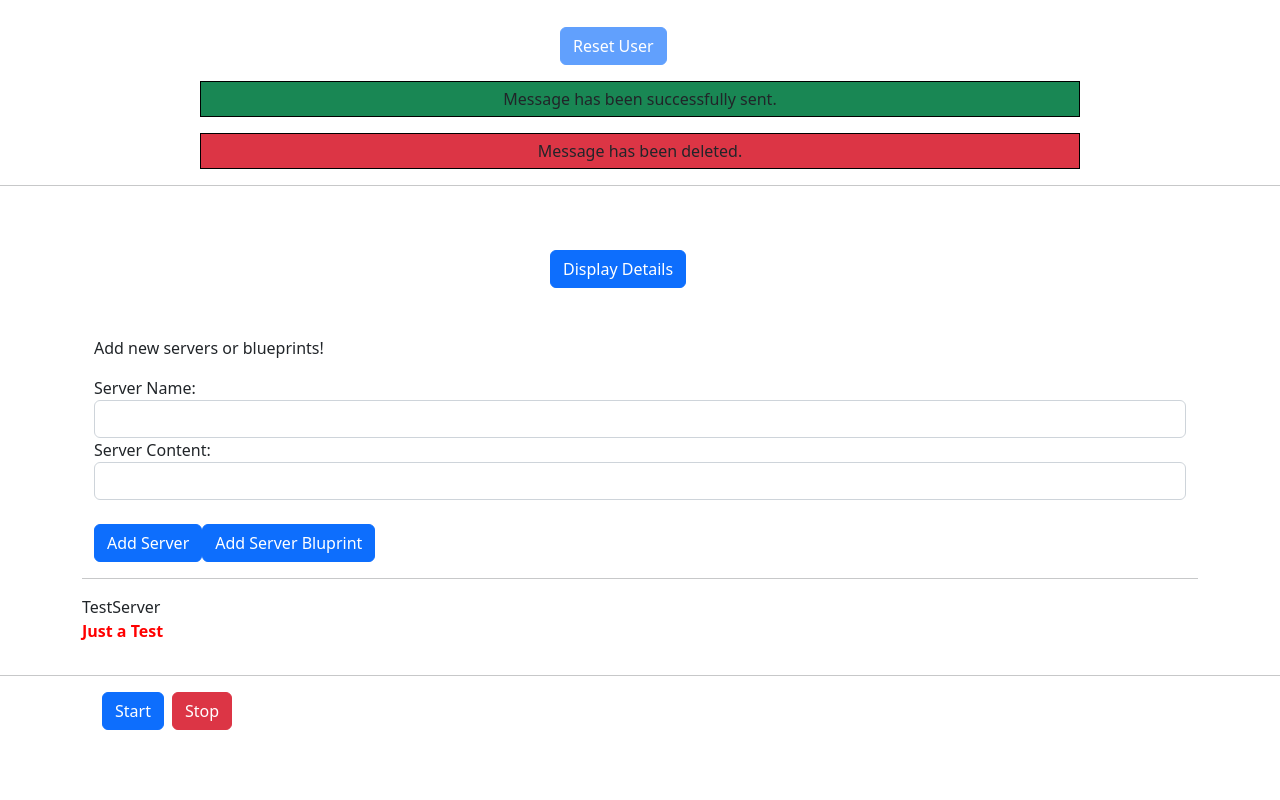
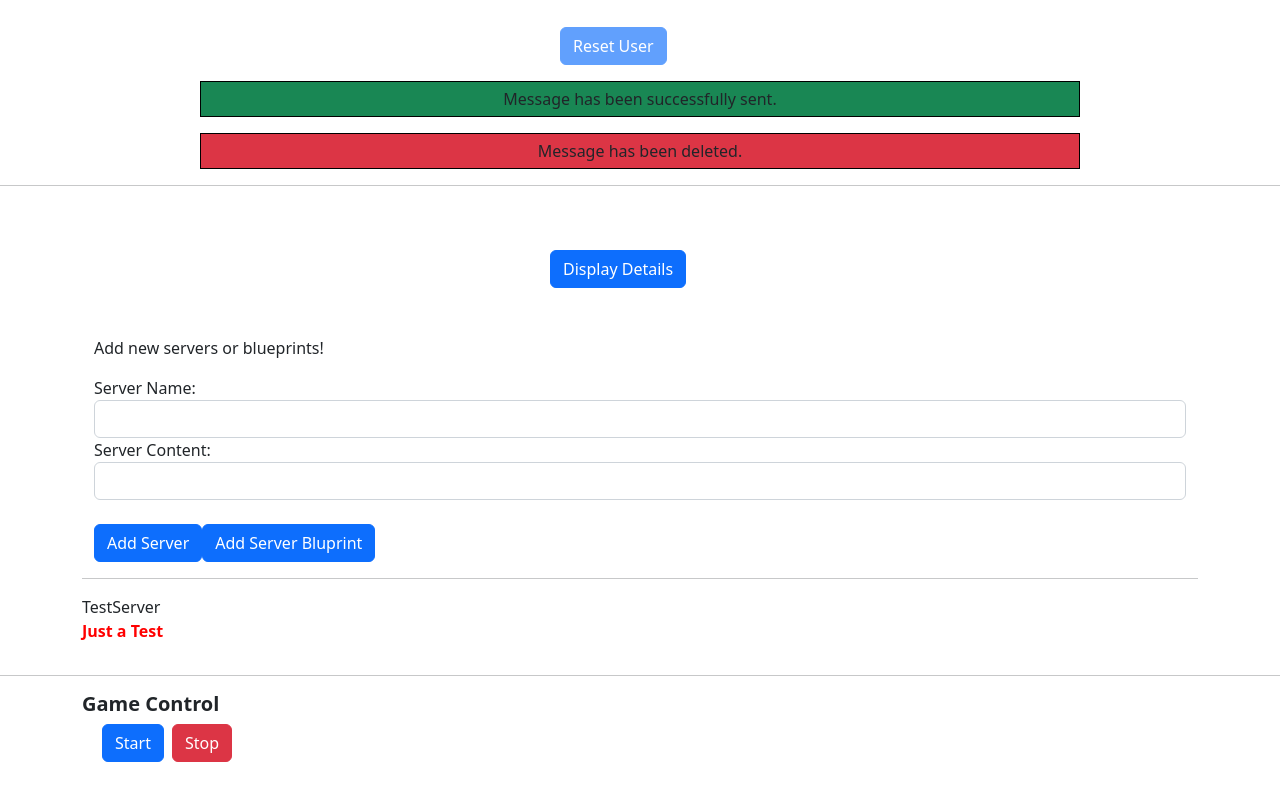
Before and after one commit to SmRafialam/Angular-Work-Practice, an Angular app: page / in a window 1280 px wide. Shown: the part 970-1770 px from the top of the page. Built offline with nearby package versions, Linux system fonts and the light colour scheme.

Commit message:
Second assignment done!

```diff
--- a/src/app/app.component.html
+++ b/src/app/app.component.html
@@ -28,6 +28,7 @@
 <hr>
 
 <div class="container">
+  <h5><b>Game Control</b></h5>
   <div class="row">
     <div class="col-md-12">
       <app-game-control (intervalFired)="onIntervalFired($event)"></app-game-control>
```
